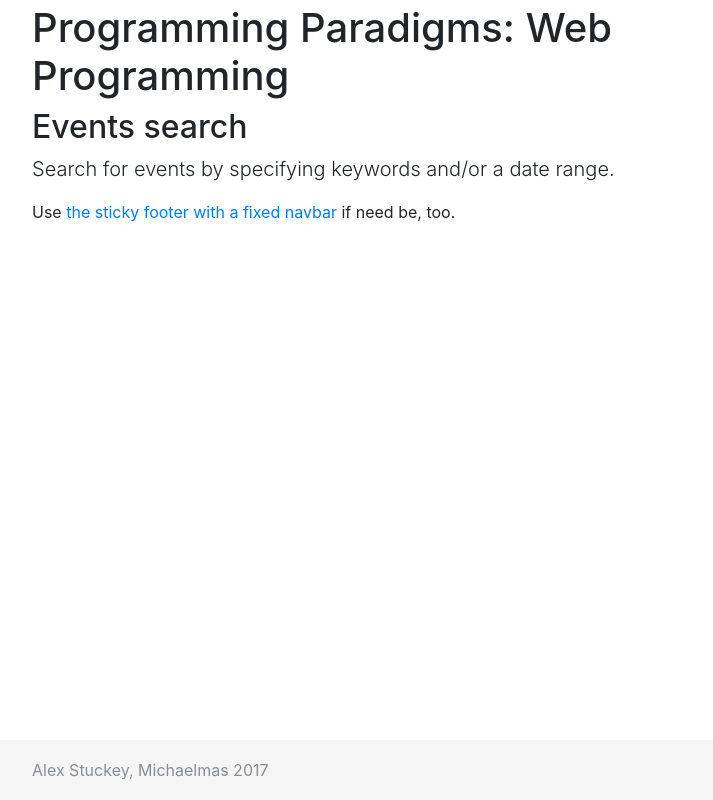
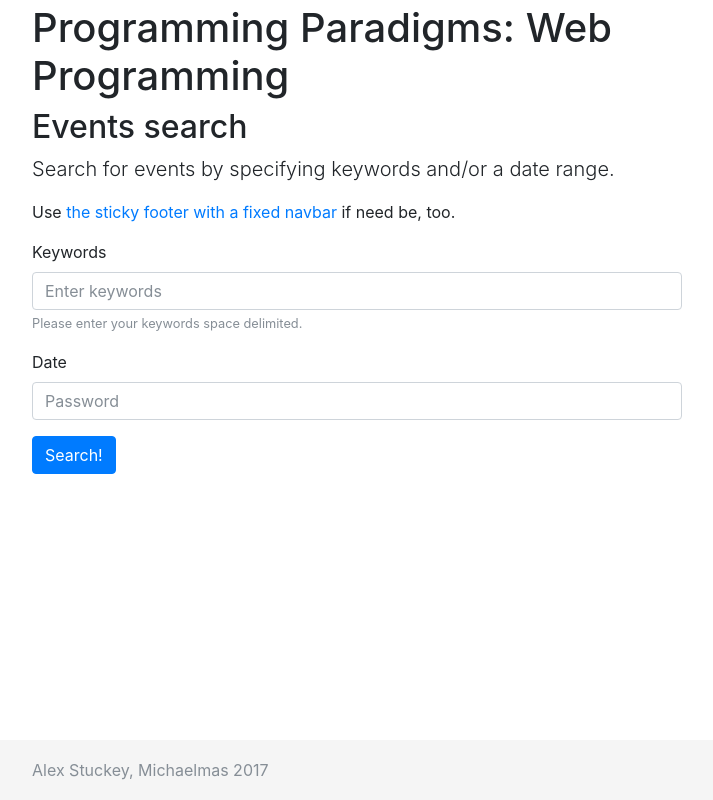
Before and after one commit to alexstuckey/web-y2, a website: page static/index.html in a window 1280 px wide. Shown: the whole page, without its empty margins (283-996 px from the left). Drawn offline with Linux system fonts and the light colour scheme.

Commit message:
Adding in form to SPA

```diff
--- a/static/index.html
+++ b/static/index.html
@@ -26,6 +26,20 @@
       </div>
       <p class="lead">Search for events by specifying keywords and/or a date range.</p>
       <p>Use <a href="../sticky-footer-navbar">the sticky footer with a fixed navbar</a> if need be, too.</p>
+
+      <form>
+        <div class="form-group">
+          <label for="inputKeywords">Keywords</label>
+          <input type="text" class="form-control" id="inputKeywords" aria-describedby="keywordsHelp" placeholder="Enter keywords">
+          <small id="keywordsHelp" class="form-text text-muted">Please enter your keywords space delimited.</small>
+        </div>
+        <div class="form-group">
+          <label for="exampleInputPassword1">Date</label>
+          <input type="password" class="form-control" id="exampleInputPassword1" placeholder="Password">
+        </div>
+        <button type="submit" class="btn btn-primary">Search!</button>
+      </form>
+
     </main>
 
     <footer class="footer">
```
